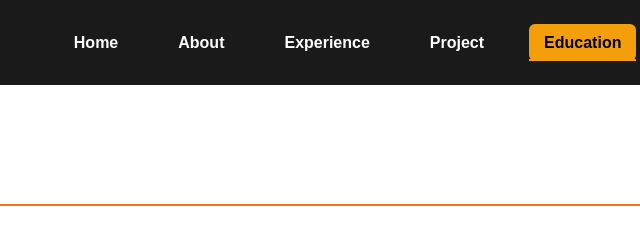
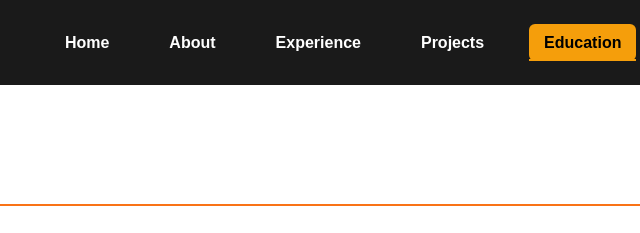
Before and after one commit to revanthsai36/revanthsai27, a plain HTML site: page education.html in a window 1280 px wide. Shown: the top 233 px of the page, 396-1036 px from the left. Drawn offline with Linux system fonts and the light colour scheme.

Commit message:
Update education.html

```diff
--- a/education.html
+++ b/education.html
@@ -13,7 +13,7 @@
       <li><a href="index.html">Home</a></li>
       <li><a href="about.html">About</a></li>
       <li><a href="experience.html">Experience</a></li>
-      <li><a href="project.html">Project</a></li>
+      <li><a href="projects.html">Projects</a></li>
       <li><a href="education.html" class="active">Education</a></li>
       <li><a href="contact.html">Contact</a></li>
     </ul>
```
